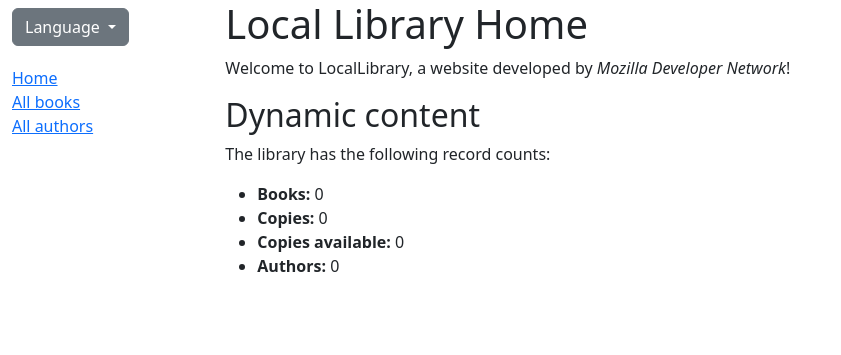
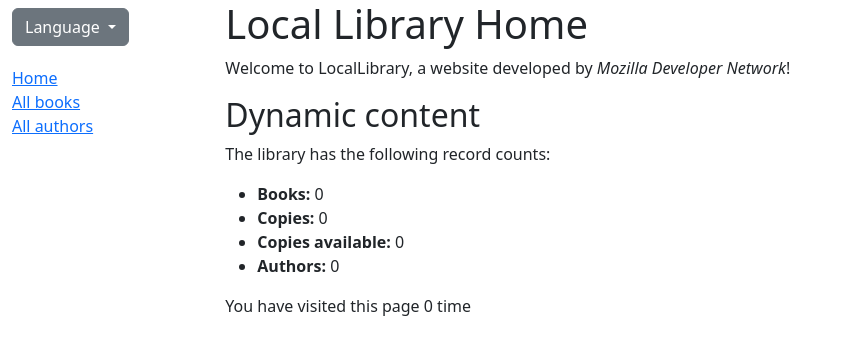
Before and after one commit to bekeodangyeuqn/local-library-django-course, a Django app: page /catalog/ in a window 1280 px wide. Shown: the top 355 px of the page, without its empty margins (0-841 px from the left). Run offline with Django 3.2, Linux system fonts and the light colour scheme; data that the repository does not hold is empty; some libraries are stand-ins or nearby versions.

Commit message:
Django Tutorial Part 7: Sessions framework

```diff
--- a/catalog/templates/index.html
+++ b/catalog/templates/index.html
@@ -14,4 +14,5 @@
         <li><strong>{% translate "Copies available" %}:</strong> {{ num_instances_available }}</li>
         <li><strong>{% translate "Authors" %}:</strong> {{ num_authors }}</li>
     </ul>
+    <p>{% translate "You have visited this page" %} {{ num_visits }} {% translate "time" %}{% if num_visits > 1 %}{% translate "s" %}{%endif %}</p>
 {% endblock %}
--- a/catalog/views.py
+++ b/catalog/views.py
@@ -20,11 +20,16 @@ def index(request):
 
     num_authors = Author.objects.count()
 
+    # Number of visits to this view, as counted in the session variable.
+    num_visits = request.session.get('num_visits', 0)
+    request.session['num_visits'] = num_visits + 1
+
     context = {
         'num_books': num_books,
         'num_instances': num_instances,
         'num_authors': num_authors,
-        'num_instances_available': num_instances_available
+        'num_instances_available': num_instances_available,
+        'num_visits': num_visits,
     }
 
     # Render the HTML template index.html with the data in the context variable
```
Also changed, not shown: locale/en/LC_MESSAGES/django.po, locale/vi/LC_MESSAGES/django.po.
